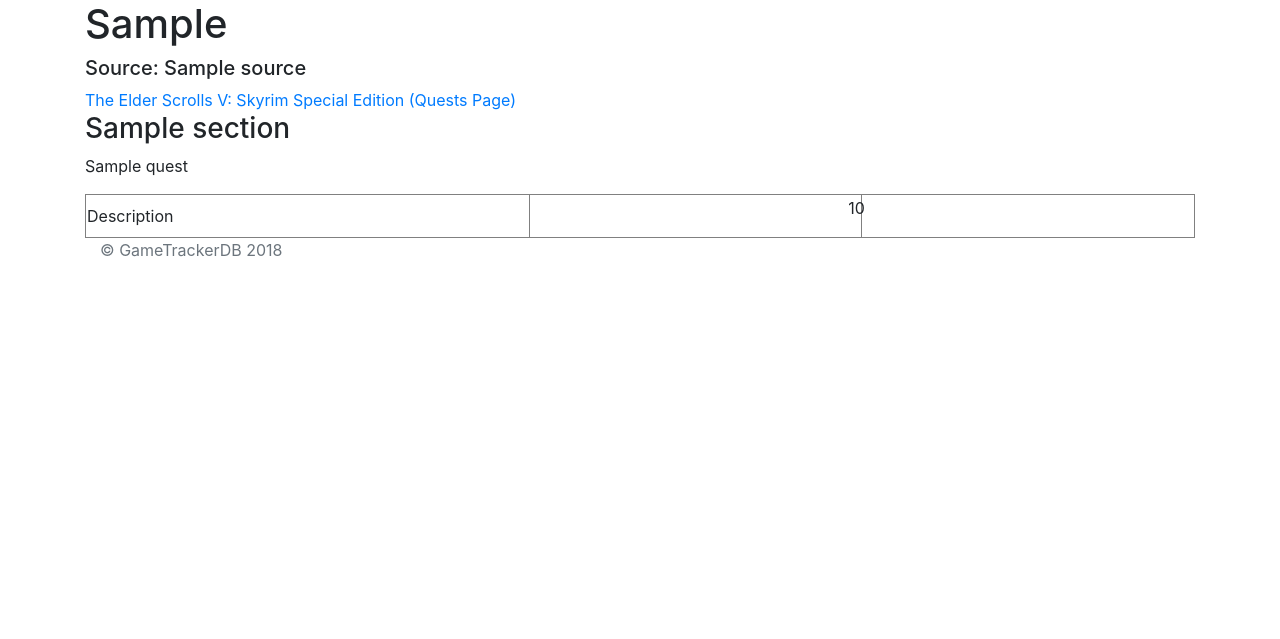
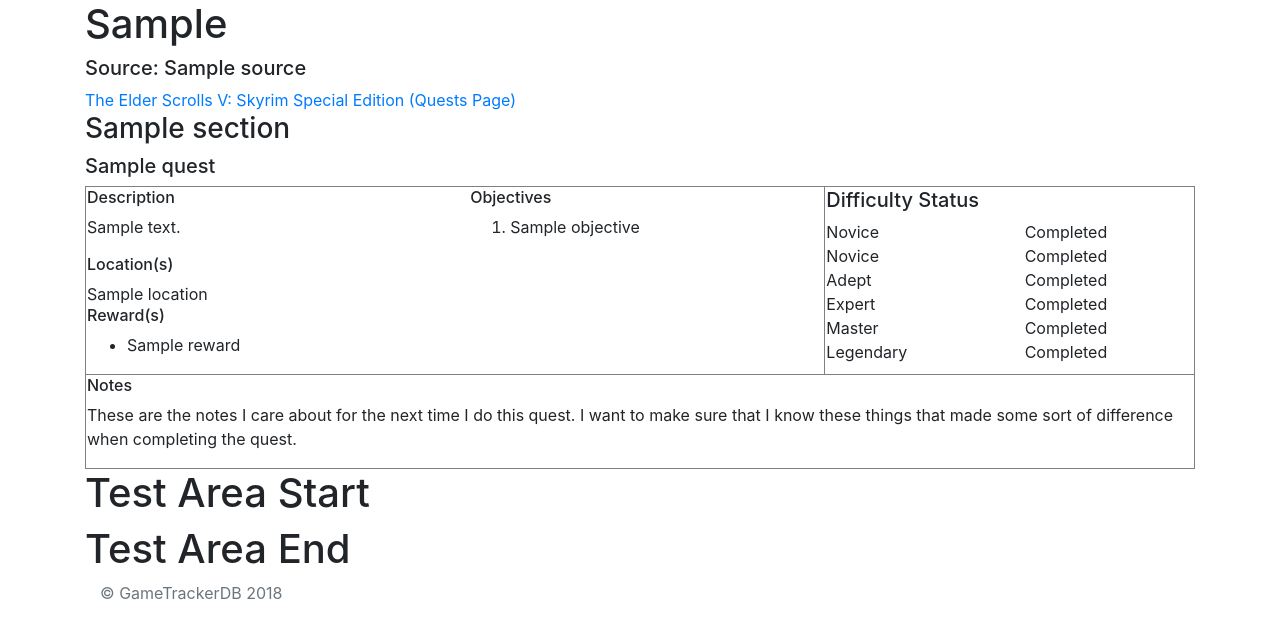
Before and after one commit to pabhd3/GameTracker, a Django app: template skyrimse/templates/skyrimseQuestLine.html in a window 1280 px wide. Shown: the part 56-695 px from the top of the page. Run offline with Django 3.2, Linux system fonts and the light colour scheme; the template is opened without the code that fills it: most values are stand-ins (such as "Sample title", 1, 10 or a date in 2020); some libraries are stand-ins or nearby versions.

Commit message:
Version 1.1.5-2: Skyrim Quests - Questline Page A clickable link of the Quest Page will take you to a page for details on the questline, including description, location, rewards, objectives, and buttons to mark complete. Should the quest be radiant, it will show the number of times the quest has been complete.

```diff
--- a/skyrimse/templates/skyrimseQuestLine.html
+++ b/skyrimse/templates/skyrimseQuestLine.html
@@ -13,20 +13,139 @@
   {% for section, quests in data.sections.items %}
     <h3>{{section}}</h3>
     {% for quest in quests %}
-        <p>{{quest.name}}</p>
+        <h5>{{quest.name}}</h5>
         <table border="1" style="width:100%">
           <tr>
-            <td style="width:40%">Description<td>
-            <td>
+            <td style="width:60%;">
               <div class="row">
-                <p>{{quest.completion.novice}}</p>
-                <!--{% for difficulty, stats in quest.completion.items %}
-                  <div class="col-sm-6">{{difficulty}}</div>
-                {% endfor %}-->
+                <div class="col">
+                  <h6>Description</h6>
+                  <p>{{quest.description}}</p>
+                  <h6>Location(s)</h6>
+                  {% for location in quest.locations %}
+                    {{location}}
+                  {% endfor %}
+                  <h6>Reward(s)</h6>
+                  <ul>
+                    {% for reward in quest.rewards %}
+                      <li>{{reward}}</li>
+                    {% endfor %}
+                  </ul>
+                </div>
+                <div class="col">
+                  <h6>Objectives</h6>
+                  <ol>
+                    {% for objective in data.objectives %}
+                      <li>{{objective}}</li>
+                    {% endfor %}
+                  </ol>
+                </div>
+              </div>
+            </td>
+            <td valign="top" style="width:30%;">
+              <h5>Difficulty Status</h5>
+                <!-- Novice -->
+                <div class="row">
+                  <div class="col">Novice</div>
+                  {% if quest.radiant %}
+                    <div class="col">{{quest.completion.novice}} times</div>
+                    <div class="col"><button type="button">Complete</button></div>
+                  {% else %}
+                    {% if quest.completion.novice == 0%}
+                      <div class="col"><button type="button">Complete</button></div>
+                    {% else %}
+                      <div class="col">Completed</div>
+                    {% endif %}
+                  {% endif %}
+                </div>
+                <!-- Apprentice -->
+                <div class="row">
+                  <div class="col">Novice</div>
+                  {% if quest.radiant %}
+                    <div class="col">{{quest.completion.apprentice}} times</div>
+                    <div class="col"><button type="button">Complete</button></div>
+                  {% else %}
+                    {% if quest.completion.apprentice == 0%}
+                      <div class="col"><button type="button">Complete</button></div>
+                    {% else %}
+                      <div class="col">Completed</div>
+                    {% endif %}
+                  {% endif %}
+                </div>
+                <!-- Adept -->
+                <div class="row">
+                  <div class="col">Adept</div>
+                  {% if quest.radiant %}
+                    <div class="col">{{quest.completion.adept}} times</div>
+                    <div class="col"><button type="button">Complete</button></div>
+                  {% else %}
+                    {% if quest.completion.adept == 0%}
+                      <div class="col"><button type="button">Complete</button></div>
+                    {% else %}
+                      <div class="col">Completed</div>
+                    {% endif %}
+                  {% endif %}
+                </div>
+                <!-- Expert -->
+                <div class="row">
+                  <div class="col">Expert</div>
+                  {% if quest.radiant %}
+                    <div class="col">{{quest.completion.expert}} times</div>
+                    <div class="col"><button type="button">Complete</button></div>
+                  {% else %}
+                    {% if quest.completion.expert == 0%}
+                      <div class="col"><button type="button">Complete</button></div>
+                    {% else %}
+                      <div class="col">Completed</div>
+                    {% endif %}
+                  {% endif %}
+                </div>
+                <!-- Master -->
+                <div class="row">
+                  <div class="col">Master</div>
+                  {% if quest.radiant %}
+                    <div class="col">{{quest.completion.master}} times</div>
+                    <div class="col"><button type="button">Complete</button></div>
+                  {% else %}
+                    {% if quest.completion.master == 0%}
+                      <div class="col"><button type="button">Complete</button></div>
+                    {% else %}
+                      <div class="col">Completed</div>
+                    {% endif %}
+                  {% endif %}
+                </div>
+                <!-- Legendary -->
+                <div class="row">
+                  <div class="col">Legendary</div>
+                  {% if quest.radiant %}
+                    <div class="col">{{quest.completion.legendary}} times</div>
+                    <div class="col"><button type="button">Complete</button></div>
+                  {% else %}
+                    {% if quest.completion.legendary == 0%}
+                      <div class="col"><button type="button">Complete</button></div>
+                    {% else %}
+                      <div class="col">Completed</div>
+                    {% endif %}
+                  {% endif %}
+                </div>
+            </td>
+          </tr>
+          <tr style="width:100%">
+            <td colspan="2">
+              <div class="row">
+                <div class="col">
+                  <h6>Notes</h6>
+                  <p>These are the notes I care about for the next time I do this quest. I want to make sure that I know these things that made some sort of difference when completing the quest.</p>
+                </div>
               </div>
             </td>
           </tr>
         <table>
     {% endfor %}
   {% endfor %}
+  <!-- Test Area -->
+  <h1>Test Area Start</h1>
+  <div>
+  </div>
+  <h1>Test Area End</h1>
 {% endblock %}
--- a/skyrimse/templates/skyrimseQuests.html
+++ b/skyrimse/templates/skyrimseQuests.html
@@ -21,7 +21,7 @@
     <h2>{{source}}</h2>
     <div class="row">
       {% for questLine, stats in questLines.items %}
-        <div class="col-sm-6">
+        <div class="col-sm-6" style="padding:0;">
           <a href="{{source}}-{{questLine}}"><h5>{{questLine}}</h5></a>
           <table border="1">
           <tr>
```
Also changed, not shown: skyrimse/views.py (+15 -15 lines), skyrimse/static/images/skills-Novice.png, 3 other files.
